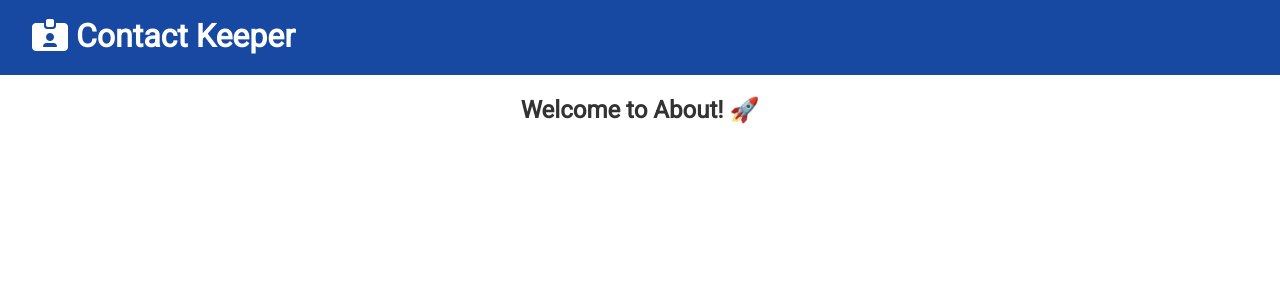
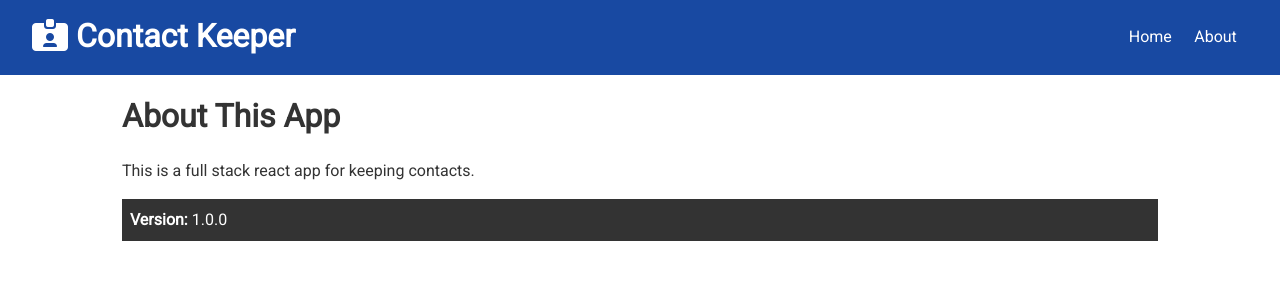
Before and after one commit to rising-dancho/contact-keeper, a React (Vite) app in the folder frontend/: page /about in a window 1280 px wide. Shown: the top 300 px of the page. Built offline with nearby package versions, Linux system fonts and the light colour scheme; the HTML template or start-up script is replaced by a standard one.

Commit message:
feat: added navigation bar and routes for home and about pages

```diff
--- a/frontend/src/components/layout/Navbar.jsx
+++ b/frontend/src/components/layout/Navbar.jsx
@@ -1,4 +1,5 @@
 import React from 'react';
+import { Link } from 'react-router-dom';
 
 const Navbar = ({ title, icon }) => {
   return (
@@ -6,6 +7,15 @@
       <h1>
         <i className={icon} /> {title}
       </h1>
+
+      <ul>
+        <li>
+          <Link to="/">Home</Link>
+        </li>
+        <li>
+          <Link to="/about">About</Link>
+        </li>
+      </ul>
     </div>
   );
 };
--- a/frontend/src/components/pages/About.jsx
+++ b/frontend/src/components/pages/About.jsx
@@ -1,11 +1,17 @@
-import React from 'react'
+import React from 'react';
 
 const About = () => {
   return (
     <div>
-       <h2>Welcome to About! 🚀</h2>
+      <h1>About This App</h1>
+      <p className="my-1">
+        This is a full stack react app for keeping contacts.
+      </p>
+      <p className="bg-dark p">
+        <strong>Version:</strong> 1.0.0
+      </p>
     </div>
-  )
-}
+  );
+};
 
-export default About
+export default About;
--- a/frontend/src/components/pages/Home.jsx
+++ b/frontend/src/components/pages/Home.jsx
@@ -3,7 +3,7 @@
 const Home = () => {
   return (
     <div>
-      <h2>Welcome Home! 🚀</h2>
+      <h1>Welcome Home! 🚀</h1>
     </div>
   );
 };
```
Also changed, not shown: 1 other file (tests, documents, lock files or other folders).
